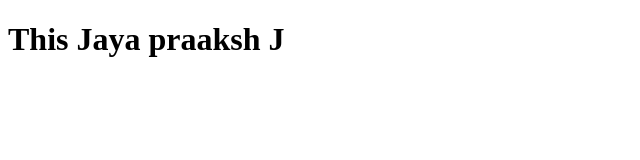
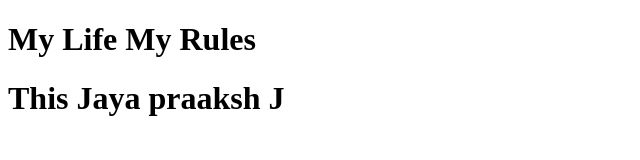
Before and after one commit to JPrakash15/Frontend-Mentor-Challenges, a plain HTML site: page index.html in a window 1280 px wide. Shown: the whole page, without its empty margins (0-640 px from the left). Drawn offline with Linux system fonts and the light colour scheme.

Commit message:
Origin index.html

```diff
--- a/index.html
+++ b/index.html
@@ -6,6 +6,7 @@
     <title>Document</title>
 </head>
 <body>
+    <h1>My Life My Rules</h1>
     <h1>This Jaya praaksh J</h1>
 </body>
 </html>
```
